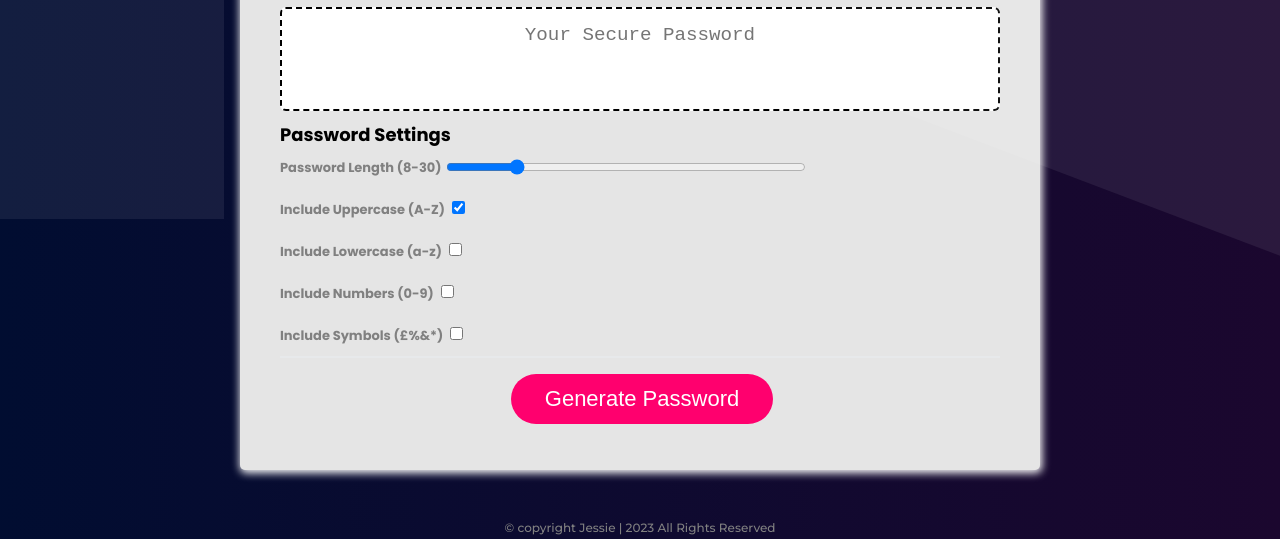
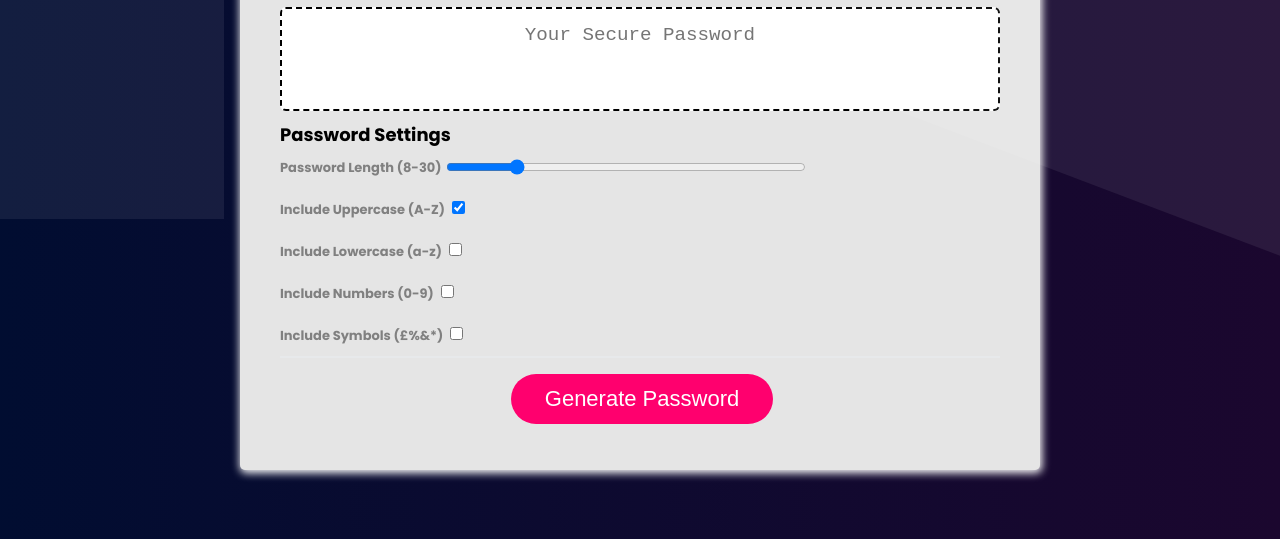
Before and after one commit to KingJessie/Password-Generator, a plain HTML site: page index.html in a window 1280 px wide. Shown: the part 261-800 px from the top of the page. Drawn offline with Linux system fonts and the light colour scheme.

Commit message:
removed footer as it caused issue smaller screen accessibility

```diff
--- a/index.html
+++ b/index.html
@@ -62,9 +62,6 @@
         </div>
       </div>
     </div>
-
-    <footer>© copyright Jessie | 2023 All Rights Reserved</footer>
-
     <script src="script.js"></script>
   </body>
 </html>
--- a/style.css
+++ b/style.css
@@ -210,15 +210,7 @@ button[disabled] {
   overflow: hidden;
 }
 
-footer{
-  color: grey;
-  font-size: 12px;
-  height: 3vh;
-  display: flex;
-  align-items: center;
-  justify-content: center;
-  bottom: 0px;
-}
+
 
 @media (max-width: 690px) {
   .btn {
```
